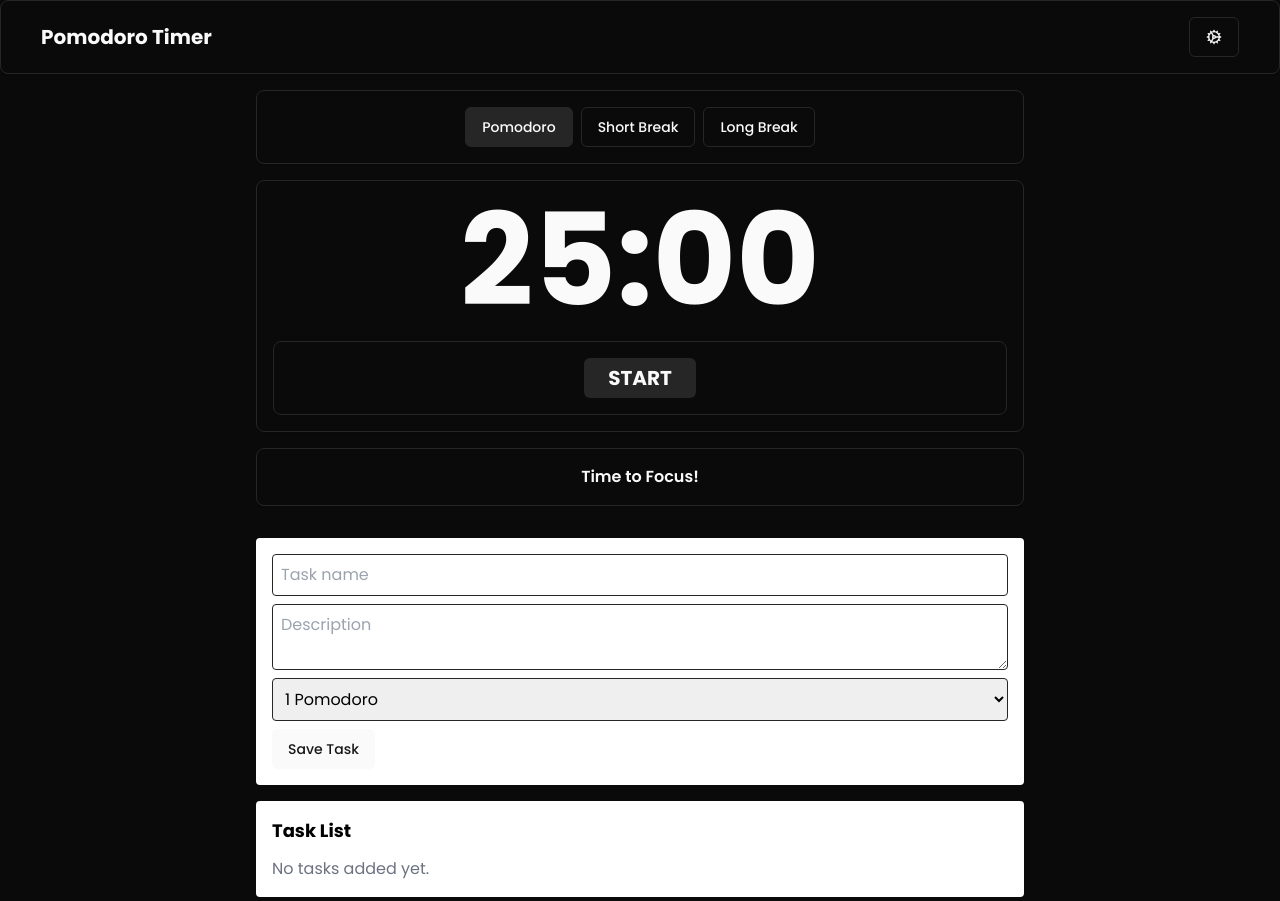
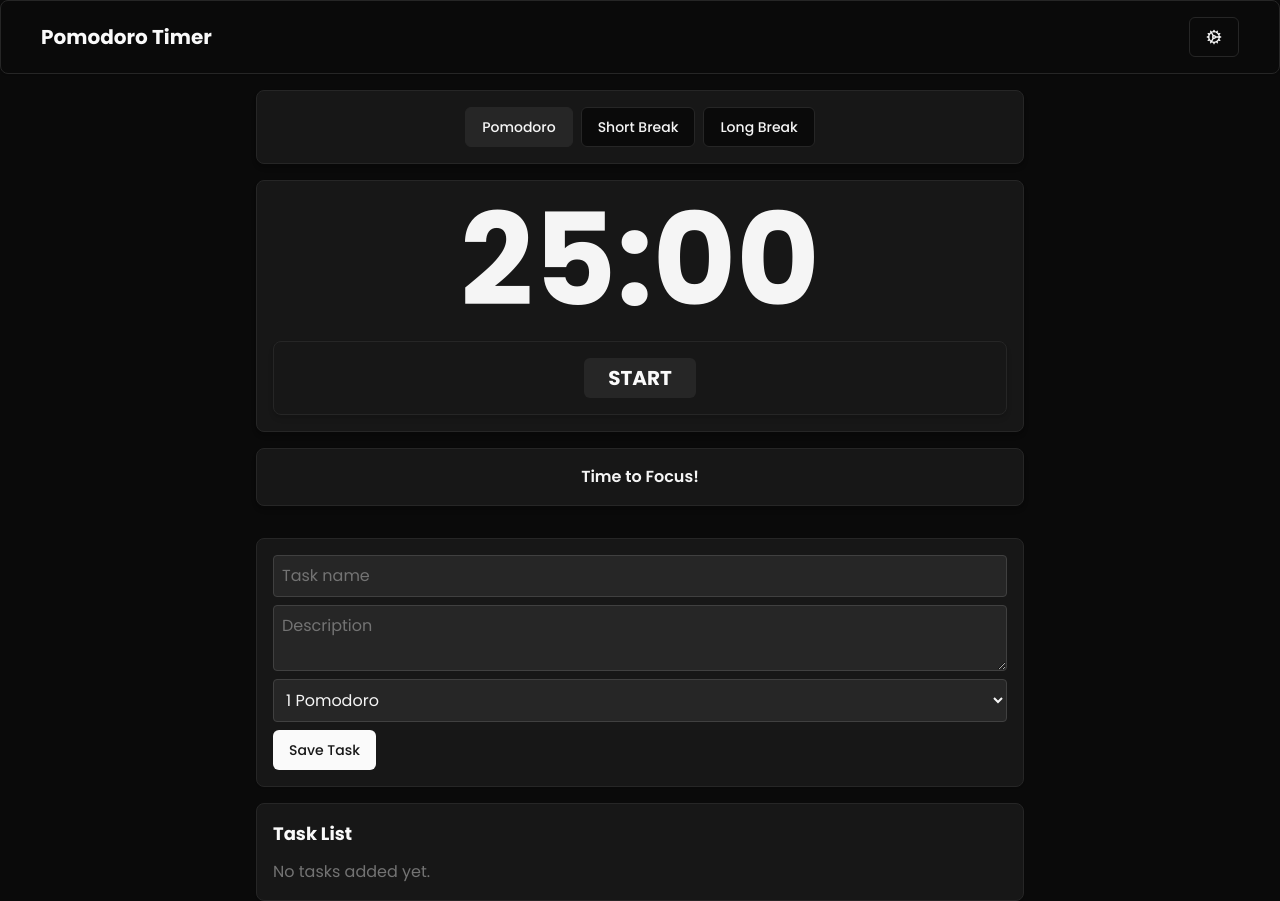
Before and after one commit to Redgerd/shadcn-pomodoro-timer, a React (Vite) app: page / in a window 1280 px wide. Built offline with nearby package versions, Linux system fonts and the light colour scheme.

Commit message:
Updated Task List and Cards Colors

```diff
--- a/src/components/TaskForm.tsx
+++ b/src/components/TaskForm.tsx
@@ -30,23 +30,23 @@ const TaskForm: React.FC<TaskFormProps> = ({ onAddTask }) => {
   return (
     <form
       onSubmit={handleSubmit}
-      className="flex flex-col gap-2 bg-white text-black p-4 rounded"
+      className="flex flex-col gap-2 bg-neutral-900 text-neutral-100 p-4 rounded-lg border border-neutral-800 shadow-sm"
     >
       <input
-        className="border rounded p-2"
+        className="border border-neutral-700 bg-neutral-800 text-neutral-100 placeholder-neutral-500 rounded p-2 focus:outline-none focus:ring-2 focus:ring-stone-400"
         type="text"
         placeholder="Task name"
         value={name}
         onChange={(e) => setName(e.target.value)}
       />
       <textarea
-        className="border rounded p-2"
+        className="border border-neutral-700 bg-neutral-800 text-neutral-100 placeholder-neutral-500 rounded p-2 focus:outline-none focus:ring-2 focus:ring-stone-400"
         placeholder="Description"
         value={description}
         onChange={(e) => setDescription(e.target.value)}
       />
       <select
-        className="border rounded p-2"
+        className="border border-neutral-700 bg-neutral-800 text-neutral-100 rounded p-2 focus:outline-none focus:ring-2 focus:ring-stone-400"
         value={pomodoros}
         onChange={(e) => setPomodoros(Number(e.target.value))}
       >
@@ -61,6 +61,7 @@ const TaskForm: React.FC<TaskFormProps> = ({ onAddTask }) => {
       </div>
     </form>
   );
+
 };
 
 export default TaskForm;
--- a/src/components/TaskList.tsx
+++ b/src/components/TaskList.tsx
@@ -10,16 +10,19 @@ interface TaskListProps {
 
 const TaskList: React.FC<TaskListProps> = ({ tasks }) => {
   return (
-    <div className="bg-white text-black p-4 rounded flex flex-col gap-3">
-      <h2 className="font-bold text-lg">Task List</h2>
+    <div className="bg-neutral-900 text-neutral-100 p-4 rounded-lg flex flex-col gap-3 border border-neutral-800 shadow-sm">
+      <h2 className="font-bold text-lg text-neutral-50">Task List</h2>
       {tasks.length === 0 && (
-        <p className="text-gray-500">No tasks added yet.</p>
+        <p className="text-neutral-500">No tasks added yet.</p>
       )}
       {tasks.map((task, idx) => (
-        <div key={idx} className="border p-3 rounded">
-          <h3 className="font-semibold">{task.name}</h3>
-          <p className="text-sm text-gray-700">{task.description}</p>
-          <p className="text-xs text-gray-500 mt-1">
+        <div
+          key={idx}
+          className="border border-neutral-800 bg-neutral-800 p-3 rounded-md"
+        >
+          <h3 className="font-semibold text-neutral-100">{task.name}</h3>
+          <p className="text-sm text-neutral-300">{task.description}</p>
+          <p className="text-xs text-neutral-500 mt-1">
             {task.pomodoros} Pomodoros
           </p>
         </div>
@@ -28,4 +31,5 @@ const TaskList: React.FC<TaskListProps> = ({ tasks }) => {
   );
 };
 
+
 export default TaskList;
--- a/src/components/ui/card.tsx
+++ b/src/components/ui/card.tsx
@@ -1,5 +1,4 @@
 import * as React from "react";
-
 import { cn } from "@/lib/utils";
 
 const Card = React.forwardRef<
@@ -9,7 +8,7 @@ const Card = React.forwardRef<
   <div
     ref={ref}
     className={cn(
-      "rounded-lg border bg-card text-card-foreground shadow-sm p-4 justify-center flex",
+      "rounded-lg border border-neutral-800 bg-neutral-900 text-neutral-100 shadow-md p-4 justify-center flex",
       className
     )}
     {...props}
@@ -23,7 +22,10 @@ const CardHeader = React.forwardRef<
 >(({ className, ...props }, ref) => (
   <div
     ref={ref}
-    className={cn("flex flex-col space-y-1.5 p-2 border-b", className)}
+    className={cn(
+      "flex flex-col space-y-1.5 p-2 border-b border-neutral-800",
+      className
+    )}
     {...props}
   />
 ));
@@ -36,7 +38,7 @@ const CardTitle = React.forwardRef<
   <h3
     ref={ref}
     className={cn(
-      "text-md font-semibold leading-none tracking-tight text-neutral-200",
+      "text-md font-semibold leading-none tracking-tight text-neutral-100",
       className
     )}
     {...props}
@@ -50,7 +52,7 @@ const CardDescription = React.forwardRef<
 >(({ className, ...props }, ref) => (
   <p
     ref={ref}
-    className={cn("text-sm text-muted-foreground", className)}
+    className={cn("text-sm text-neutral-400", className)}
     {...props}
   />
 ));
@@ -60,7 +62,7 @@ const CardContent = React.forwardRef<
   HTMLDivElement,
   React.HTMLAttributes<HTMLDivElement>
 >(({ className, ...props }, ref) => (
-  <div ref={ref} className={cn("p-6", className)} {...props} />
+  <div ref={ref} className={cn("p-6 text-neutral-200", className)} {...props} />
 ));
 CardContent.displayName = "CardContent";
 
@@ -70,7 +72,7 @@ const CardFooter = React.forwardRef<
 >(({ className, ...props }, ref) => (
   <div
     ref={ref}
-    className={cn("flex items-center p-6 pt-0", className)}
+    className={cn("flex items-center p-6 pt-0 border-t border-neutral-800", className)}
     {...props}
   />
 ));
```
